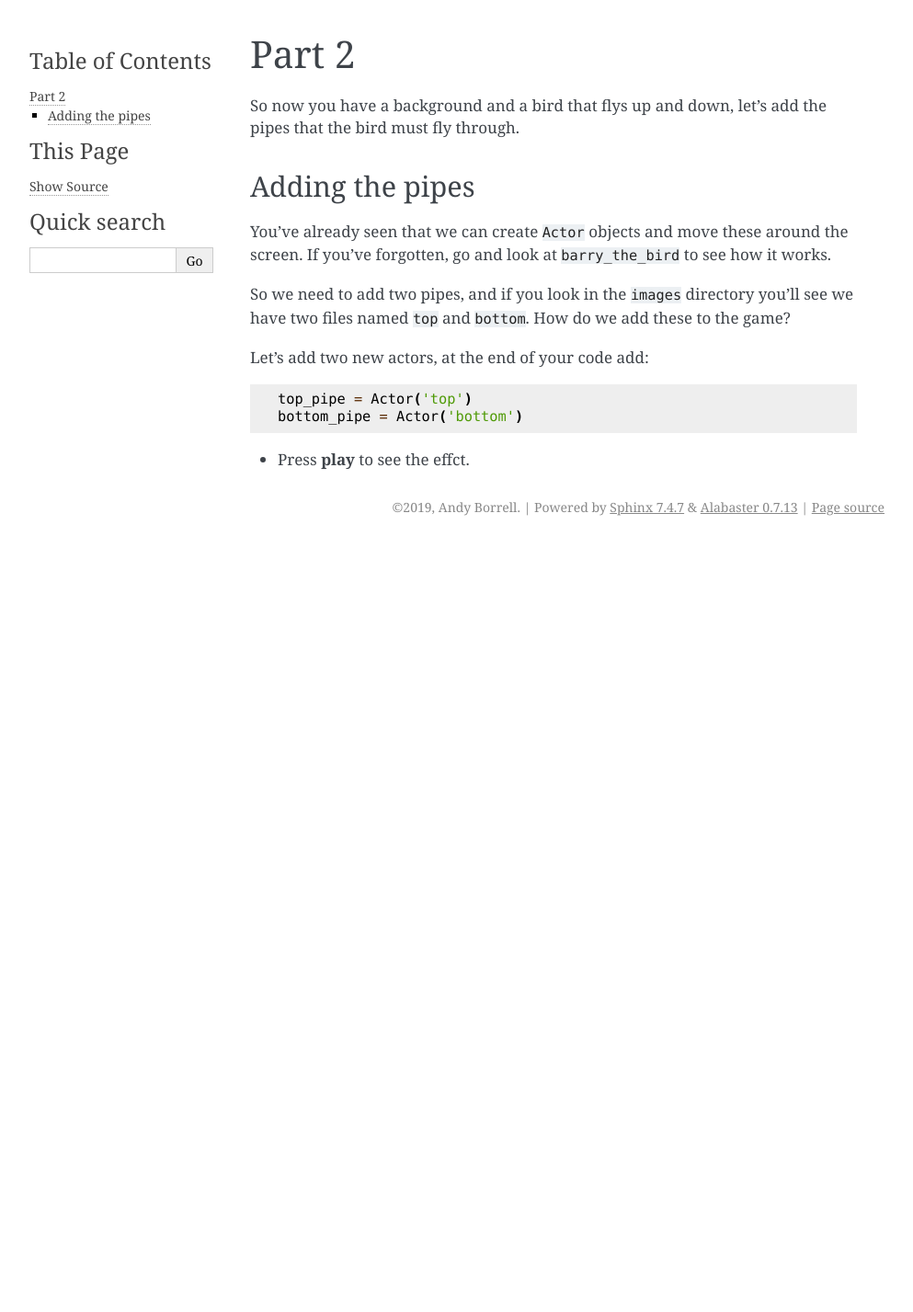
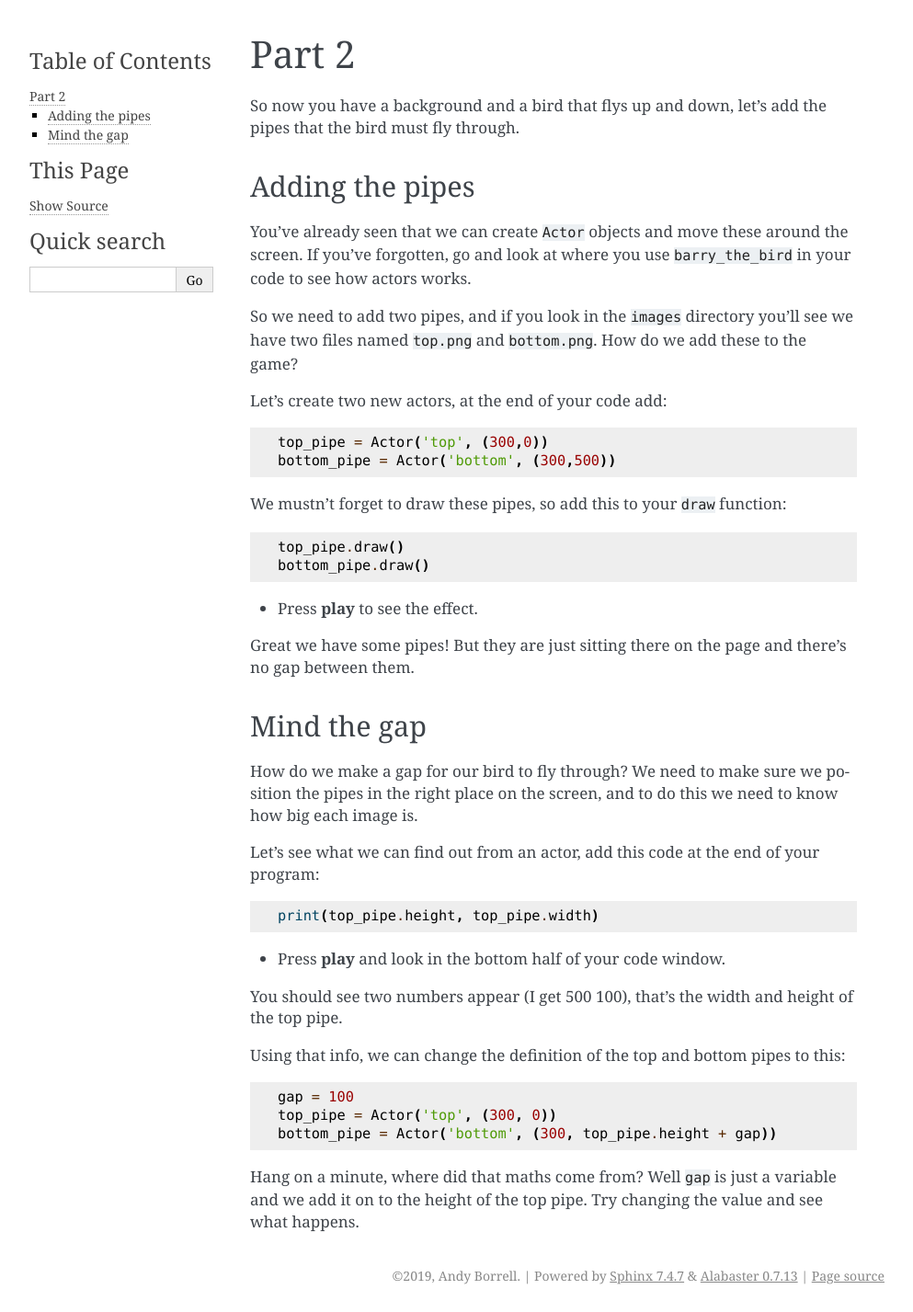
Before and after one commit to andyborrell/pygamezero_bird, a Sphinx documentation site: the page built from docs/source/part2.rst, in a window 1280 px wide. Shown: the whole page at 92% size, without its empty margins (148-1141 px from the left). Built offline with Sphinx 7.4.7, drawn with Linux system fonts in a browser that asks for light colours; before the commit the page ends 900 px from its top, so only the background shows below that.

Commit message:
Gaps in the pipes

```diff
--- a/docs/source/part2.rst
+++ b/docs/source/part2.rst
@@ -9,15 +9,50 @@ So now you have a background and a bird that flys up and down, let's add the pip
 Adding the pipes
 ----------------
 
-You've already seen that we can create :code:`Actor` objects and move these around the screen. If you've forgotten, go and look at :code:`barry_the_bird` to see how it works.
+You've already seen that we can create :code:`Actor` objects and move these around the screen. If you've forgotten, go and look at where you use :code:`barry_the_bird` in your code to see how actors works.
 
-So we need to add two pipes, and if you look in the :code:`images` directory you'll see we have two files named :code:`top` and :code:`bottom`. How do we add these to the game?
+So we need to add two pipes, and if you look in the :code:`images` directory you'll see we have two files named :code:`top.png` and :code:`bottom.png`. How do we add these to the game?
 
-Let's add two new actors, at the end of your code add:
+Let's create two new actors, at the end of your code add:
 
 .. code:: python
 
-   top_pipe = Actor('top')
-   bottom_pipe = Actor('bottom')
+   top_pipe = Actor('top', (300,0))
+   bottom_pipe = Actor('bottom', (300,500))
 
-- Press **play** to see the effct.
+We mustn't forget to draw these pipes, so add this to your :code:`draw` function:
+
+.. code:: python
+
+   top_pipe.draw()
+   bottom_pipe.draw()
+
+- Press **play** to see the effect.
+
+Great we have some pipes! But they are just sitting there on the page and there's no gap between them.
+
+
+Mind the gap
+------------
+
+How do we make a gap for our bird to fly through? We need to make sure we position the pipes in the right place on the screen, and to do this we need to know how big each image is.
+
+Let's see what we can find out from an actor, add this code at the end of your program:
+
+.. code:: python
+
+   print(top_pipe.height, top_pipe.width)
+
+- Press **play** and look in the bottom half of your code window.
+
+You should see two numbers appear (I get 500 100), that's the width and height of the top pipe.
+
+Using that info, we can change the definition of the top and bottom pipes to this:
+
+.. code:: python
+
+   gap = 100
+   top_pipe = Actor('top', (300, 0))
+   bottom_pipe = Actor('bottom', (300, top_pipe.height + gap))
+
+Hang on a minute, where did that maths come from? Well :code:`gap` is just a variable and we add it on to the height of the top pipe. Try changing the value and see what happens.
```
